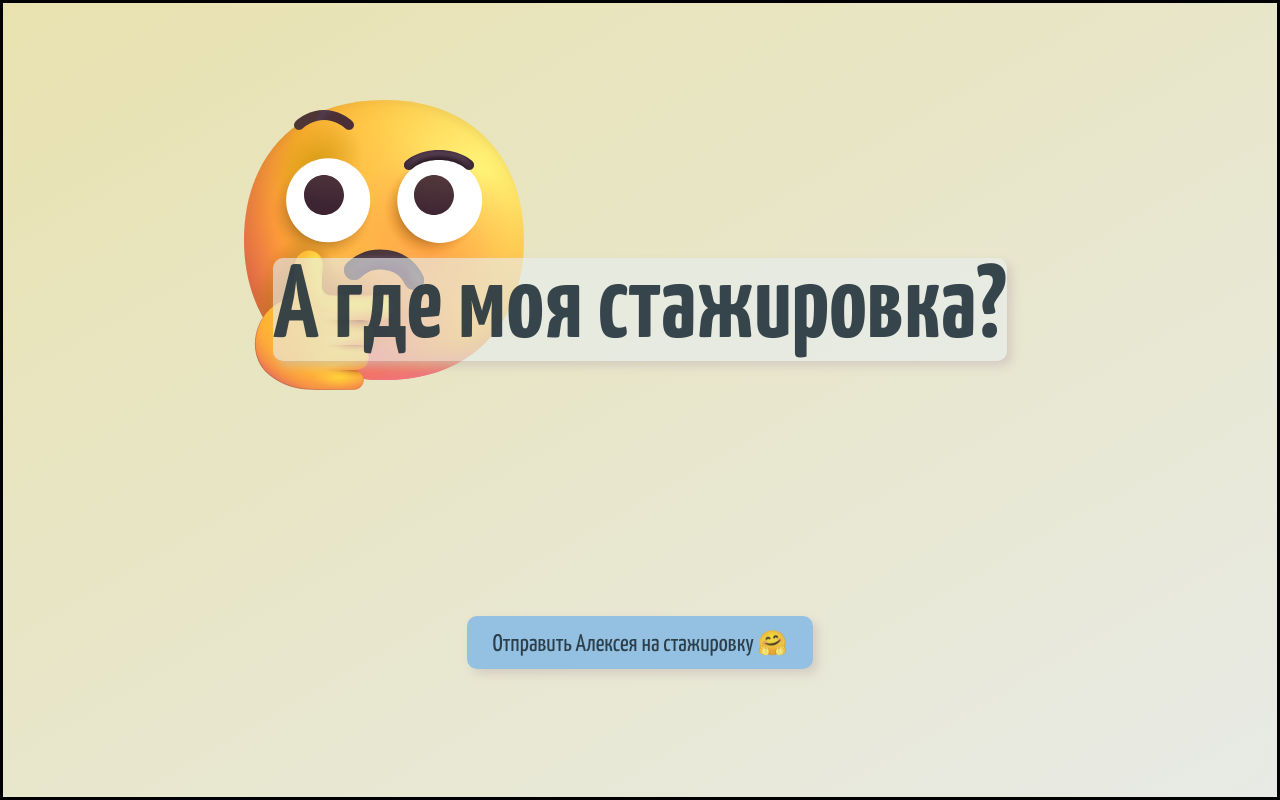
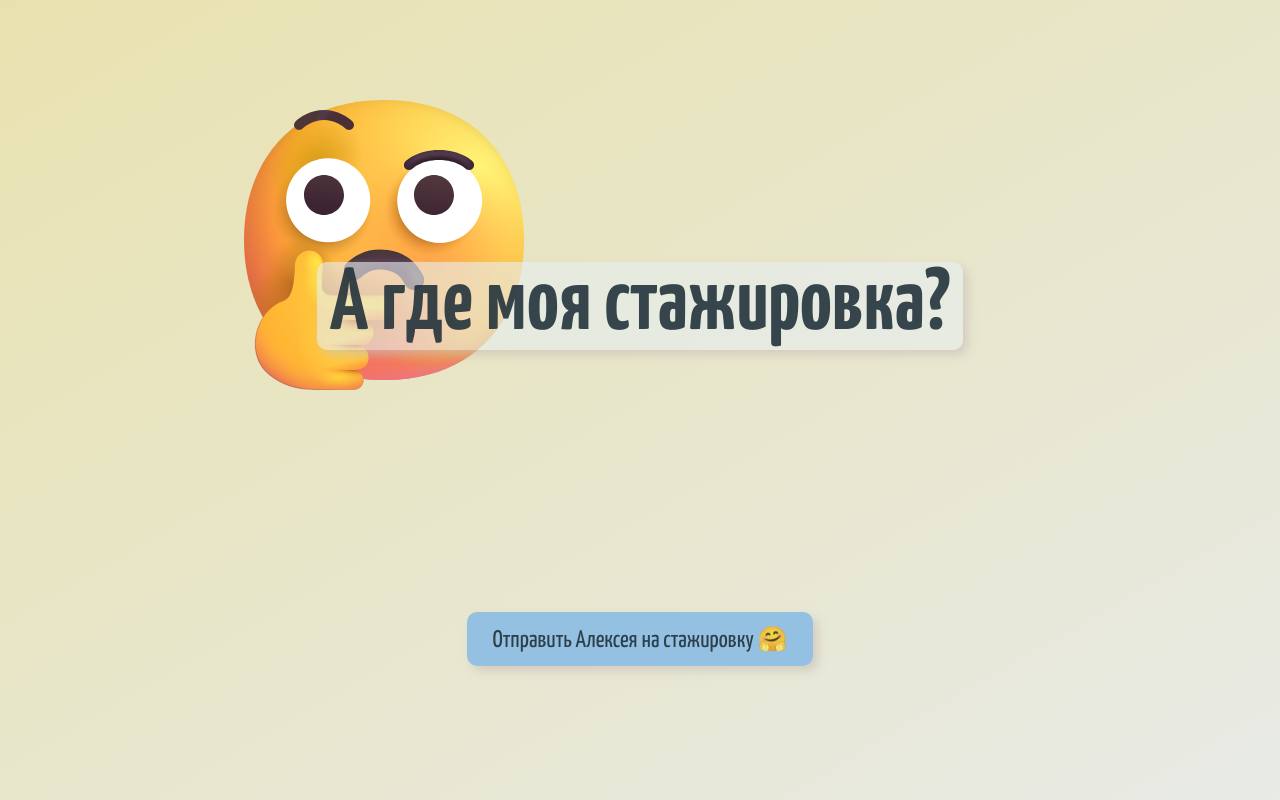
Before and after one commit to po1sonne/stajirovka, a plain HTML site: page index.html in a window 1280 px wide. Drawn offline with Linux system fonts and the light colour scheme.

Commit message:
fix respponsive

```diff
--- a/styles.css
+++ b/styles.css
@@ -9,28 +9,27 @@
 }
 /* базовый сброс браузерных стилей */
 
-body {
-    background-image: linear-gradient(-30deg, hsl(96, 11%, 91%), hsl(53, 56%, 80%))
-}
-
 .container {
     height: 100vh;
     width: 100vw;
     display: flex; /* применяется только контейнеру */
-    border-style: solid;
     align-items: center;
     justify-content: space-evenly; /* применяется только контейнеру */
     flex-wrap: wrap;
     flex-direction: column;
+    background-image: linear-gradient(-30deg, hsl(96, 11%, 91%), hsl(53, 56%, 80%))
 }
 
 .item {
     margin-top: 10%;
-    font-size: 13vh;
+    font-size: 11vh;
     color: hsla(204, 29%, 17%, 0.884);
     border-radius: 10px;
     background-color: hsla(180, 17%, 92%, 0.63);
     box-shadow: 5px 5px 10px 0 hsla(16, 12%, 76%, 0.651);
+    z-index: 1;
+    padding-left: 1vw;
+    padding-right: 1vw;
 }
 .smile {
     position: absolute;
@@ -38,7 +37,6 @@ body {
     top: 10%;
     width: 40vw;
     height: 40vh;
-    z-index: -1;
 }
 
 .btn {
```
